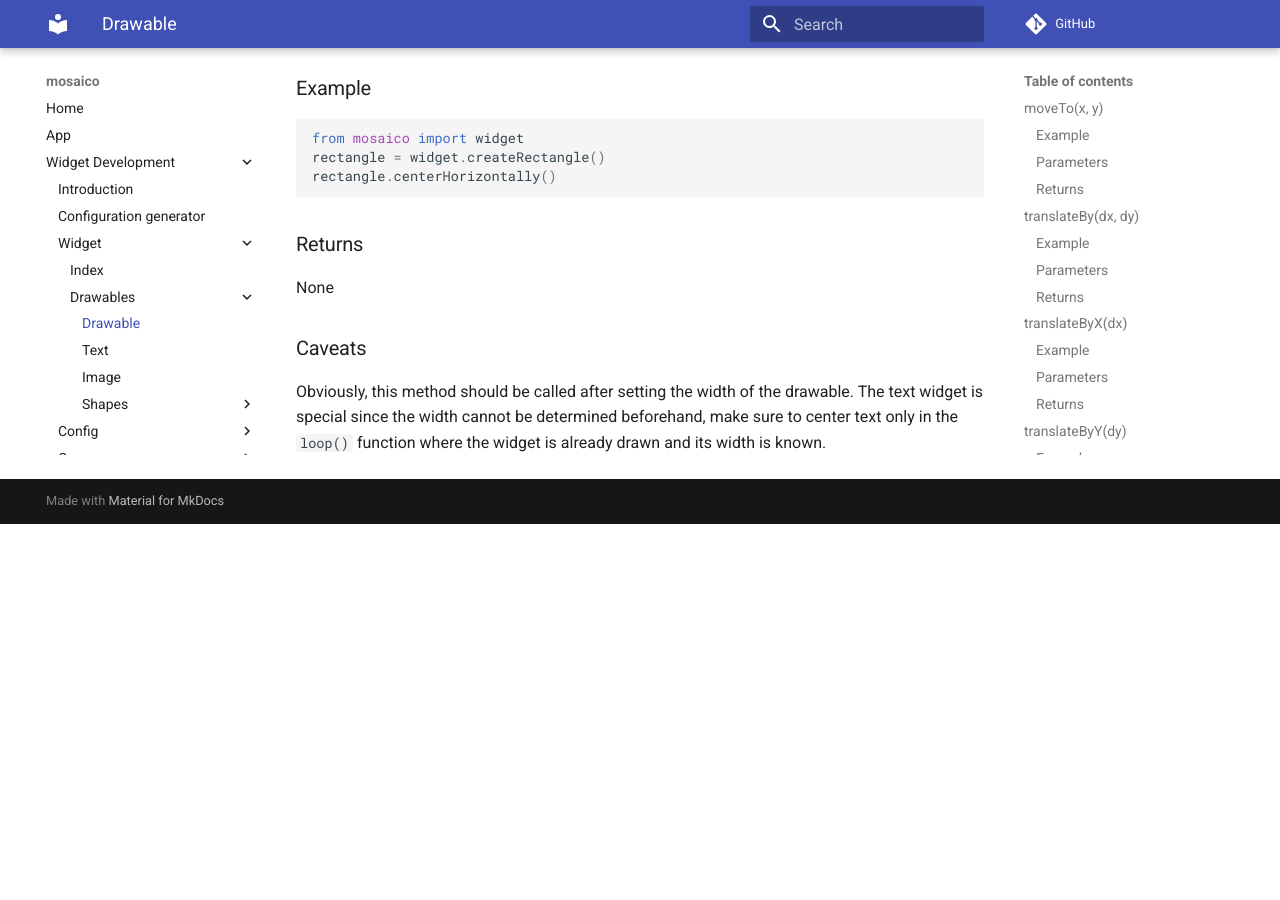
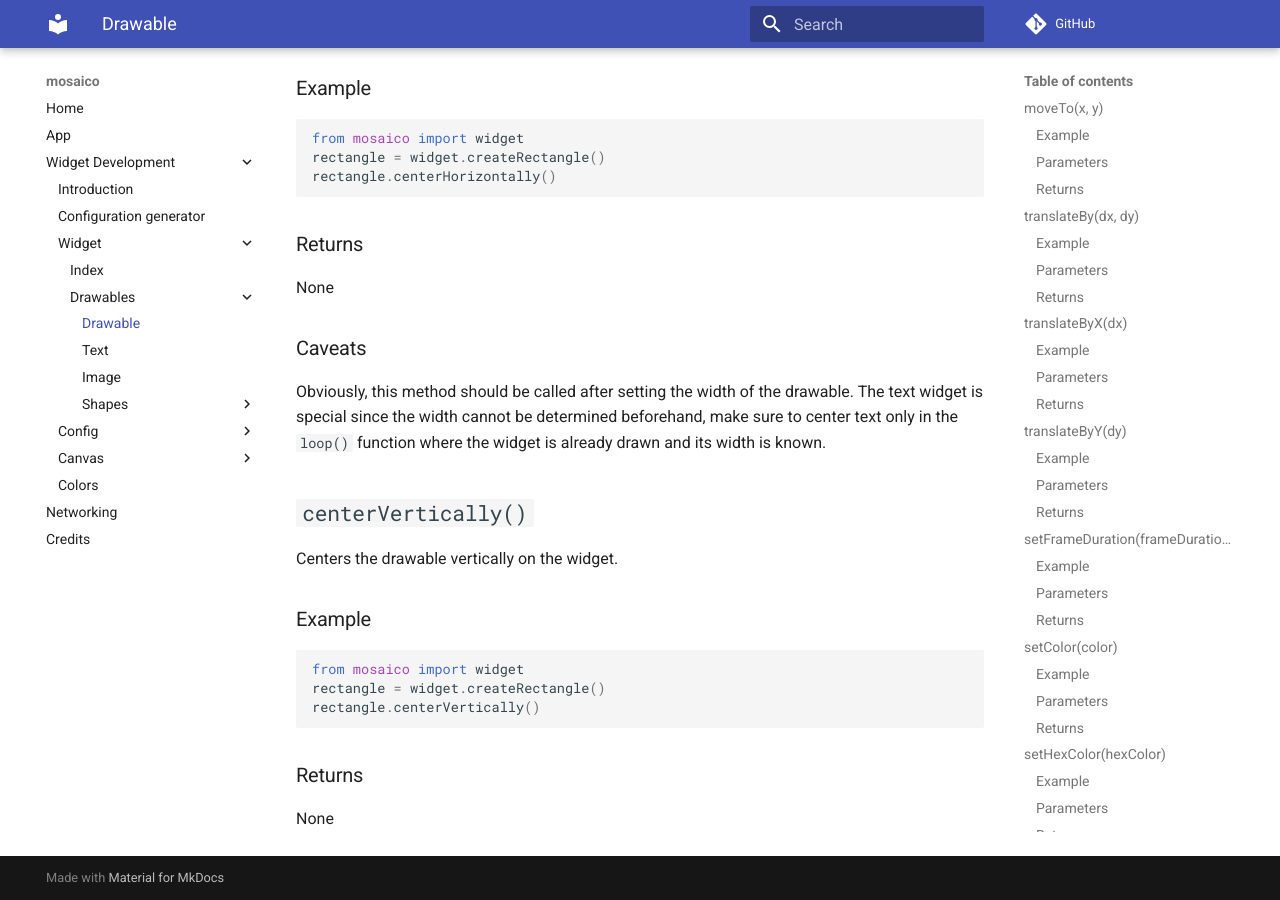
Before and after one commit to mosaico-matrix/mosaico-docs, an MkDocs documentation site: the page built from docs/widget-development/widget/drawables/drawable.md, in a window 1280 px wide and 900 px high, scrolled down 7613 px. Built offline with MkDocs 1.6.1 and Material for MkDocs 9.7.7, drawn with Linux system fonts in a browser that asks for light colours; comment, search, counter and statistics services are not loaded; before the commit the page ends 8137 px from its top, so only the background shows below that.

Commit message:
Center vertically

````diff
--- a/docs/widget-development/widget/drawables/drawable.md
+++ b/docs/widget-development/widget/drawables/drawable.md
@@ -282,3 +282,17 @@ None
 Obviously, this method should be called after setting the width of the drawable.
 The text widget is special since the width cannot be determined beforehand, make
 sure to center text only in the `loop()` function where the widget is already drawn and its width is known.
+
+## `centerVertically()`
+Centers the drawable vertically on the widget.
+
+### Example
+
+```python
+from mosaico import widget
+rectangle = widget.createRectangle()
+rectangle.centerVertically()
+```
+
+### Returns
+None
````
